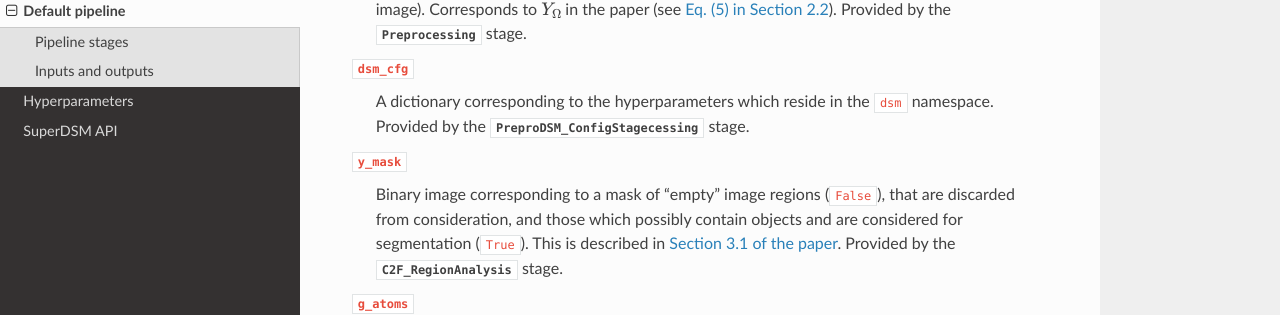
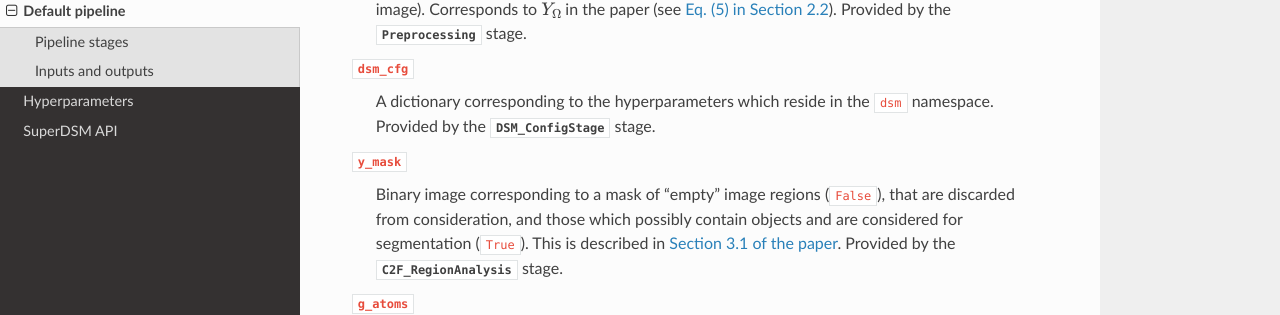
Before and after one commit to BMCV/SuperDSM, a Sphinx documentation site: the page built from docs/source/pipeline.rst, in a window 1280 px wide and 900 px high, scrolled down 768 px. Shown: the part 139-454 px from the top of the window. Built offline with Sphinx 7.4.7 and the Read the Docs theme 2.0.0, drawn with Linux system fonts in a browser that asks for light colours.

Commit message:
fixes pipeline.rst

```diff
--- a/docs/source/pipeline.rst
+++ b/docs/source/pipeline.rst
@@ -35,7 +35,7 @@ Pipeline stages require different inputs and produce different outputs. Below is
     The offset image intensities (object of type ``numpy.ndarray`` of the same shape as the ``g_raw`` image). Corresponds to :math:`Y_\Omega` in the paper (see :ref:`Eq. (5) in Section 2.2 <references>`). Provided by the :py:class:`~.preprocess.Preprocessing` stage.
 
 ``dsm_cfg``
-    A dictionary corresponding to the hyperparameters which reside in the ``dsm`` namespace. Provided by the :py:class:`~.dsmcfg.PreproDSM_ConfigStagecessing` stage.
+    A dictionary corresponding to the hyperparameters which reside in the ``dsm`` namespace. Provided by the :py:class:`~.dsmcfg.DSM_ConfigStage` stage.
 
 ``y_mask``
     Binary image corresponding to a mask of "empty" image regions (``False``), that are discarded from consideration, and those which possibly contain objects and are considered for segmentation (``True``). This is described in :ref:`Section 3.1 of the paper <references>`. Provided by the :py:class:`~.dsmcfg.C2F_RegionAnalysis` stage.
```
